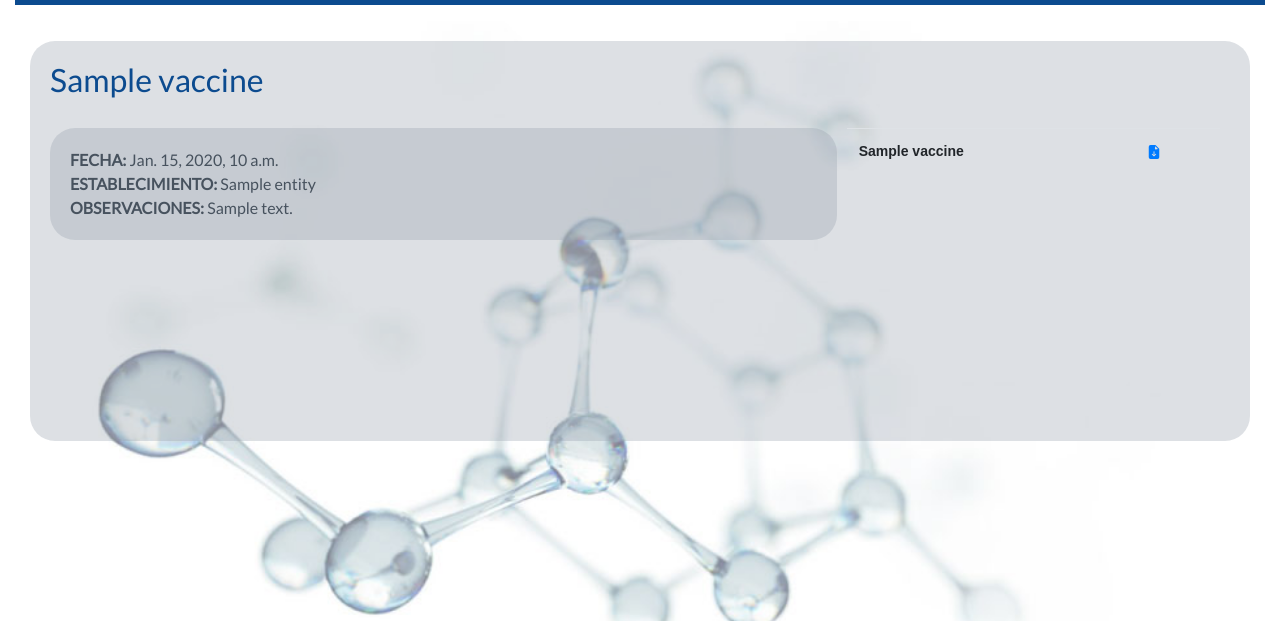
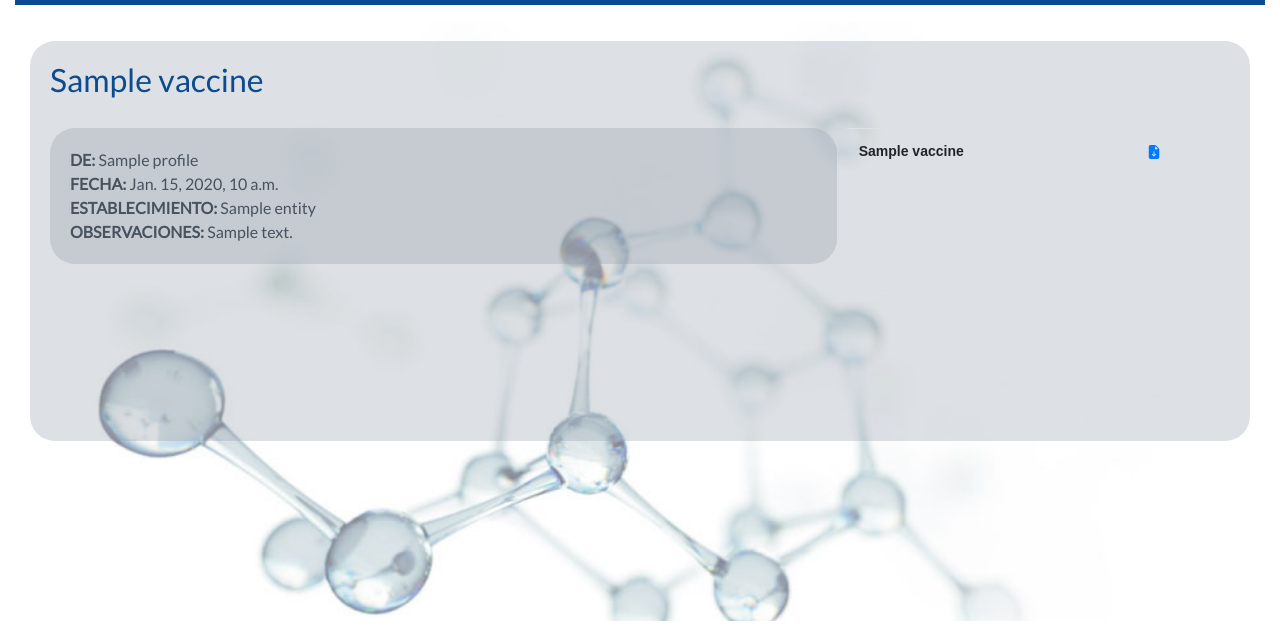
Before and after one commit to nicosarubbi/seminario1, a Django app: template source/bubble/templates/vaccine_view.html in a window 1280 px wide. Shown: the part 164-800 px from the top of the page. Run offline with Django 3.2, Linux system fonts and the light colour scheme; the template is opened without the code that fills it: most values are stand-ins (such as "Sample title", 1, 10 or a date in 2020); lists and menus that the app fills with data are empty; some libraries are stand-ins or nearby versions.

Commit message:
Agrego Perfil en visualización de estudios y vacunas

```diff
--- a/source/bubble/templates/document_view.html
+++ b/source/bubble/templates/document_view.html
@@ -8,6 +8,7 @@
           <h2>{{ document.name }}</h2>
 
           <div class="contenidoVisualizacionEstudio col-md-8">
+          <b>DE:</b> {{ document.profile }}<br>
           <b>TIPO:</b> {{ document.category }}<br>
           <b>FECHA:</b> {{ document.date }}<br>
           <b>LABORATORIO:</b> {{ document.entity }}<br>
--- a/source/bubble/templates/vaccine_view.html
+++ b/source/bubble/templates/vaccine_view.html
@@ -8,6 +8,7 @@
           <h2>{{ vaccine.name }}</h2>
 
           <div class="contenidoVisualizacionEstudio col-md-8">
+          <b>DE:</b> {{ vaccine.profile }}<br>
           <b>FECHA:</b> {{ vaccine.date }}<br>
           <b>ESTABLECIMIENTO:</b> {{ vaccine.entity }}<br>
           <b>OBSERVACIONES:</b> {{ vaccine.description }}<br>
```
